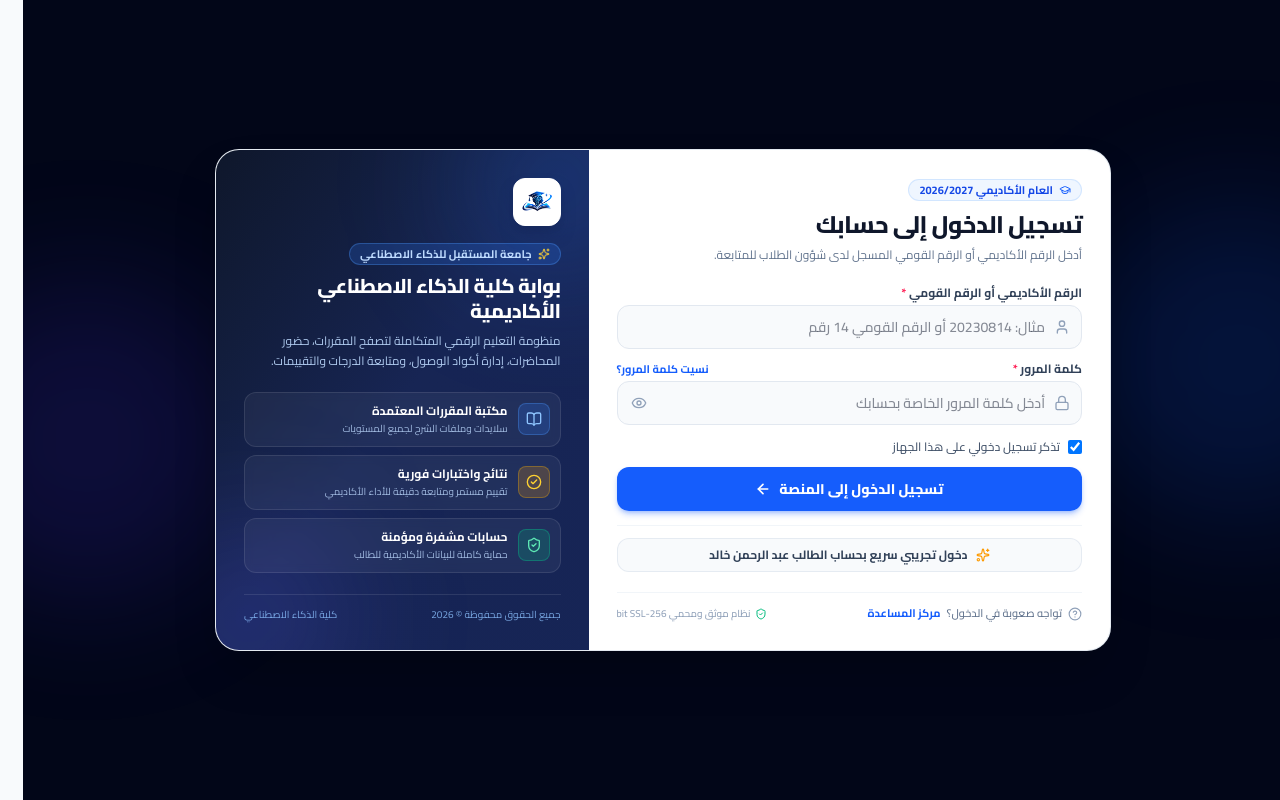
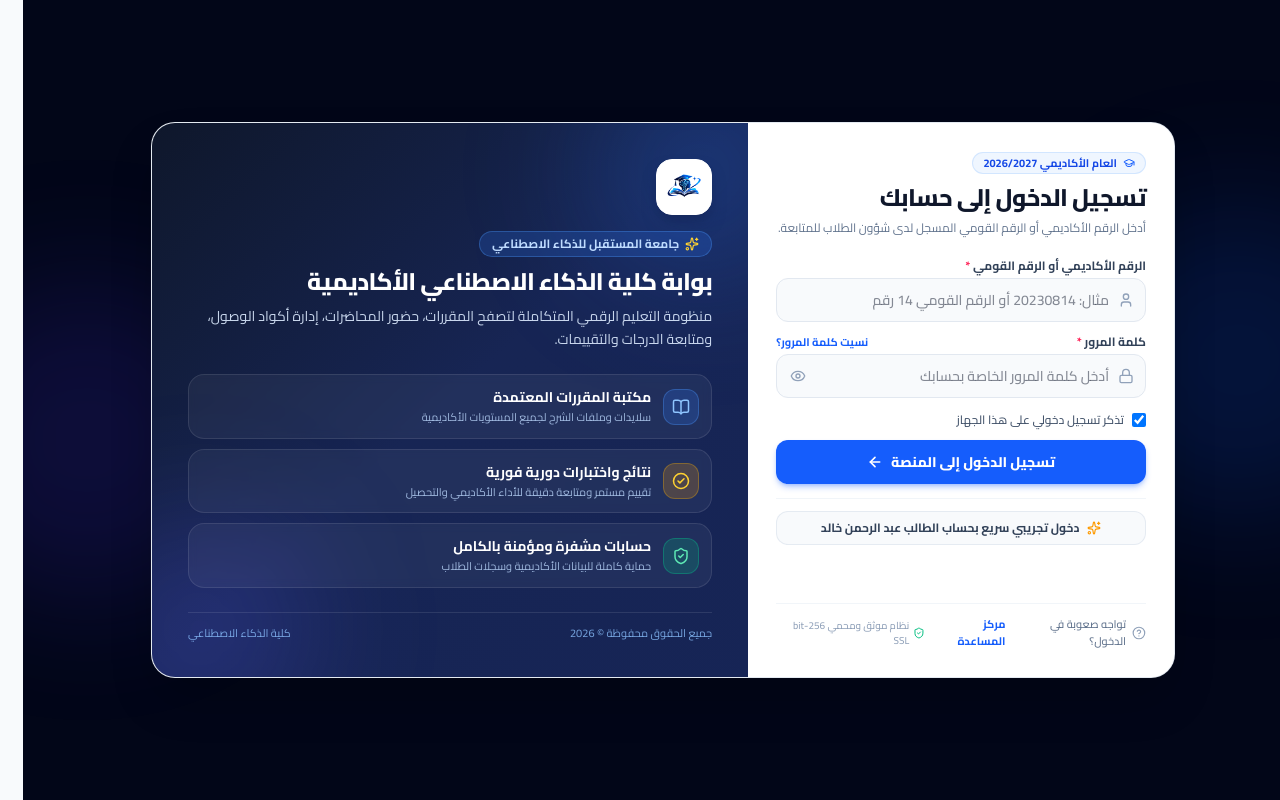
Before and after one commit to nour714/university, a Next.js app: page /login in a window 1280 px wide. Built offline with nearby package versions, Linux system fonts and the light colour scheme.

Commit message:
style(auth): shrink login form column to 5 cols and expand showcase banner to 7 cols

```diff
--- a/components/auth/LoginForm.tsx
+++ b/components/auth/LoginForm.tsx
@@ -87,13 +87,13 @@ export function LoginForm() {
       <div className="absolute top-1/4 -right-24 w-80 h-80 bg-blue-600/15 rounded-full blur-3xl pointer-events-none" />
       <div className="absolute bottom-1/4 -left-24 w-80 h-80 bg-indigo-600/15 rounded-full blur-3xl pointer-events-none" />
 
-      {/* Main Container Card (Compact & Streamlined) */}
-      <div className="w-full max-w-4xl bg-white rounded-2xl sm:rounded-3xl shadow-2xl border border-slate-200/90 overflow-hidden grid grid-cols-1 lg:grid-cols-12 relative z-10">
+      {/* Main Container Card (Compact Form 5 cols & Expanded Showcase 7 cols) */}
+      <div className="w-full max-w-4xl xl:max-w-5xl bg-white rounded-2xl sm:rounded-3xl shadow-2xl border border-slate-200/90 overflow-hidden grid grid-cols-1 lg:grid-cols-12 relative z-10">
 
         {/* ========================================================= */}
-        {/* RIGHT COLUMN: Interactive Login Form (Desktop & Mobile)   */}
+        {/* RIGHT COLUMN: Interactive Login Form (Compact 5 cols)     */}
         {/* ========================================================= */}
-        <div className="lg:col-span-7 p-4 sm:p-7 flex flex-col justify-between">
+        <div className="lg:col-span-5 p-4 sm:p-6 lg:p-7 flex flex-col justify-between bg-white">
           <div>
             {/* Mobile Header Logo (visible only on mobile) */}
             <div className="lg:hidden flex items-center gap-2.5 mb-4 pb-3 border-b border-slate-100">
@@ -260,75 +260,75 @@ export function LoginForm() {
         </div>
 
         {/* ========================================================= */}
-        {/* LEFT COLUMN: Academic Showcase & University Pride         */}
+        {/* LEFT COLUMN: Academic Showcase & University Pride (7 cols)*/}
         {/* ========================================================= */}
-        <div className="hidden lg:flex lg:col-span-5 bg-gradient-to-br from-slate-900 via-[#172554] to-blue-950 p-6 xl:p-7 text-white flex-col justify-between relative overflow-hidden">
+        <div className="hidden lg:flex lg:col-span-7 bg-gradient-to-br from-slate-900 via-[#172554] to-blue-950 p-7 xl:p-9 text-white flex-col justify-between relative overflow-hidden">
           {/* Ambient Lighting */}
-          <div className="absolute -top-16 -right-16 w-48 h-48 bg-blue-500/20 rounded-full blur-3xl pointer-events-none" />
-          <div className="absolute -bottom-16 -left-16 w-48 h-48 bg-indigo-500/20 rounded-full blur-3xl pointer-events-none" />
+          <div className="absolute -top-16 -right-16 w-56 h-56 bg-blue-500/20 rounded-full blur-3xl pointer-events-none" />
+          <div className="absolute -bottom-16 -left-16 w-56 h-56 bg-indigo-500/20 rounded-full blur-3xl pointer-events-none" />
 
           {/* Top: University Crest */}
           <div className="relative z-10">
-            <div className="w-12 h-12 rounded-xl bg-white border border-white shadow-lg shadow-blue-950/50 flex items-center justify-center p-1.5 mb-4">
+            <div className="w-14 h-14 rounded-2xl bg-white border border-white shadow-lg shadow-blue-950/50 flex items-center justify-center p-2 mb-4">
               <Image
                 src="/logo.png"
                 alt="شعار كلية الذكاء الاصطناعي"
-                width={40}
-                height={40}
+                width={48}
+                height={48}
                 className="w-full h-full object-contain select-none"
                 priority
                 unoptimized
               />
             </div>
 
-            <div className="inline-flex items-center gap-1.5 px-2.5 py-0.5 rounded-full bg-blue-500/20 text-blue-200 text-[11px] font-bold mb-2 border border-blue-400/30">
-              <Sparkles className="w-3 h-3 text-amber-300" />
+            <div className="inline-flex items-center gap-1.5 px-3 py-1 rounded-full bg-blue-500/20 text-blue-200 text-xs font-bold mb-2.5 border border-blue-400/30">
+              <Sparkles className="w-3.5 h-3.5 text-amber-300" />
               <span>جامعة المستقبل للذكاء الاصطناعي</span>
             </div>
 
-            <h3 className="text-lg xl:text-xl font-extrabold tracking-tight text-white mb-2 leading-tight">
+            <h3 className="text-xl xl:text-2xl font-extrabold tracking-tight text-white mb-2 leading-tight">
               بوابة كلية الذكاء الاصطناعي الأكاديمية
             </h3>
-            <p className="text-xs text-blue-200/90 leading-relaxed">
+            <p className="text-xs sm:text-sm text-blue-100/90 leading-relaxed max-w-lg">
               منظومة التعليم الرقمي المتكاملة لتصفح المقررات، حضور المحاضرات، إدارة أكواد الوصول، ومتابعة الدرجات والتقييمات.
             </p>
           </div>
 
           {/* Middle: Feature Highlights */}
-          <div className="my-5 space-y-2 relative z-10">
-            <div className="p-2.5 rounded-xl bg-white/5 border border-white/10 backdrop-blur-xs flex items-center gap-2.5">
-              <div className="w-8 h-8 rounded-lg bg-blue-500/20 text-blue-300 flex items-center justify-center shrink-0 border border-blue-400/30">
-                <BookOpen className="w-4 h-4" />
+          <div className="my-6 space-y-2.5 relative z-10">
+            <div className="p-3 rounded-2xl bg-white/5 border border-white/10 backdrop-blur-xs flex items-center gap-3 hover:bg-white/10 transition-colors">
+              <div className="w-9 h-9 rounded-xl bg-blue-500/20 text-blue-300 flex items-center justify-center shrink-0 border border-blue-400/30">
+                <BookOpen className="w-4.5 h-4.5" />
               </div>
               <div>
-                <h4 className="text-xs font-bold text-white">مكتبة المقررات المعتمدة</h4>
-                <p className="text-[10px] text-blue-200/80 mt-0.5">سلايدات وملفات الشرح لجميع المستويات</p>
+                <h4 className="text-xs sm:text-sm font-bold text-white">مكتبة المقررات المعتمدة</h4>
+                <p className="text-[11px] text-blue-200/80 mt-0.5">سلايدات وملفات الشرح لجميع المستويات الأكاديمية</p>
               </div>
             </div>
 
-            <div className="p-2.5 rounded-xl bg-white/5 border border-white/10 backdrop-blur-xs flex items-center gap-2.5">
-              <div className="w-8 h-8 rounded-lg bg-amber-500/20 text-amber-300 flex items-center justify-center shrink-0 border border-amber-400/30">
-                <CheckCircle2 className="w-4 h-4" />
+            <div className="p-3 rounded-2xl bg-white/5 border border-white/10 backdrop-blur-xs flex items-center gap-3 hover:bg-white/10 transition-colors">
+              <div className="w-9 h-9 rounded-xl bg-amber-500/20 text-amber-300 flex items-center justify-center shrink-0 border border-amber-400/30">
+                <CheckCircle2 className="w-4.5 h-4.5" />
               </div>
               <div>
-                <h4 className="text-xs font-bold text-white">نتائج واختبارات فورية</h4>
-                <p className="text-[10px] text-blue-200/80 mt-0.5">تقييم مستمر ومتابعة دقيقة للأداء الأكاديمي</p>
+                <h4 className="text-xs sm:text-sm font-bold text-white">نتائج واختبارات دورية فورية</h4>
+                <p className="text-[11px] text-blue-200/80 mt-0.5">تقييم مستمر ومتابعة دقيقة للأداء الأكاديمي والتحصيل</p>
               </div>
             </div>
 
-            <div className="p-2.5 rounded-xl bg-white/5 border border-white/10 backdrop-blur-xs flex items-center gap-2.5">
-              <div className="w-8 h-8 rounded-lg bg-emerald-500/20 text-emerald-300 flex items-center justify-center shrink-0 border border-emerald-400/30">
-                <ShieldCheck className="w-4 h-4" />
+            <div className="p-3 rounded-2xl bg-white/5 border border-white/10 backdrop-blur-xs flex items-center gap-3 hover:bg-white/10 transition-colors">
+              <div className="w-9 h-9 rounded-xl bg-emerald-500/20 text-emerald-300 flex items-center justify-center shrink-0 border border-emerald-400/30">
+                <ShieldCheck className="w-4.5 h-4.5" />
               </div>
               <div>
-                <h4 className="text-xs font-bold text-white">حسابات مشفرة ومؤمنة</h4>
-                <p className="text-[10px] text-blue-200/80 mt-0.5">حماية كاملة للبيانات الأكاديمية للطالب</p>
+                <h4 className="text-xs sm:text-sm font-bold text-white">حسابات مشفرة ومؤمنة بالكامل</h4>
+                <p className="text-[11px] text-blue-200/80 mt-0.5">حماية كاملة للبيانات الأكاديمية وسجلات الطلاب</p>
               </div>
             </div>
           </div>
 
           {/* Bottom Copyright */}
-          <div className="pt-3 border-t border-white/10 text-[10px] text-blue-300/80 flex items-center justify-between relative z-10">
+          <div className="pt-3 border-t border-white/10 text-[11px] text-blue-300/80 flex items-center justify-between relative z-10">
             <span>جميع الحقوق محفوظة © 2026</span>
             <span>كلية الذكاء الاصطناعي</span>
           </div>
```
